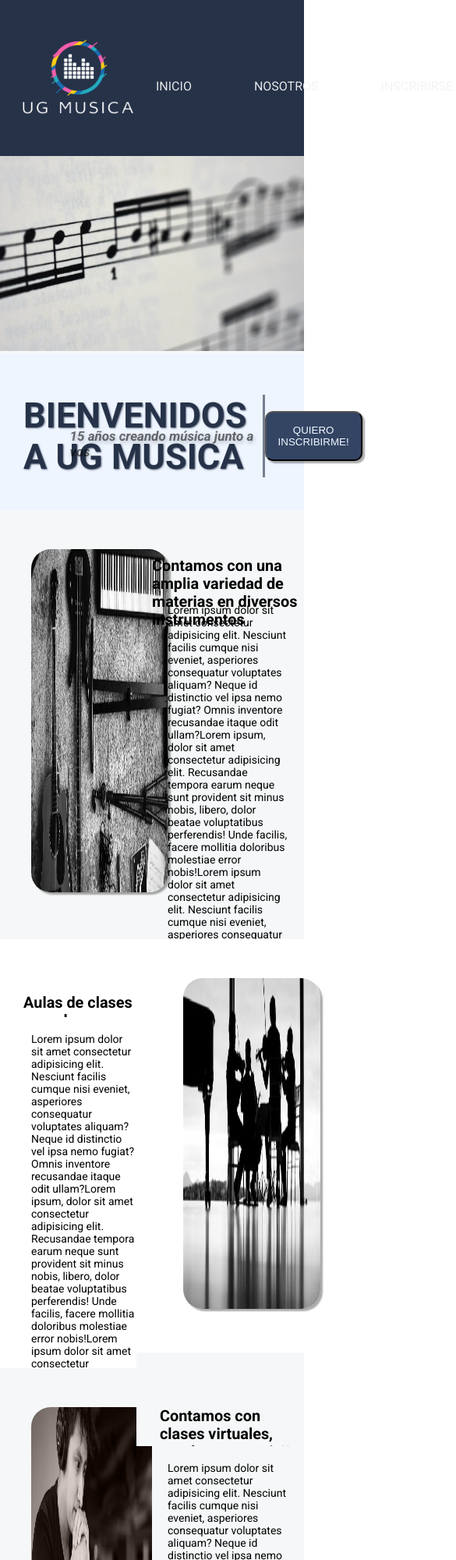
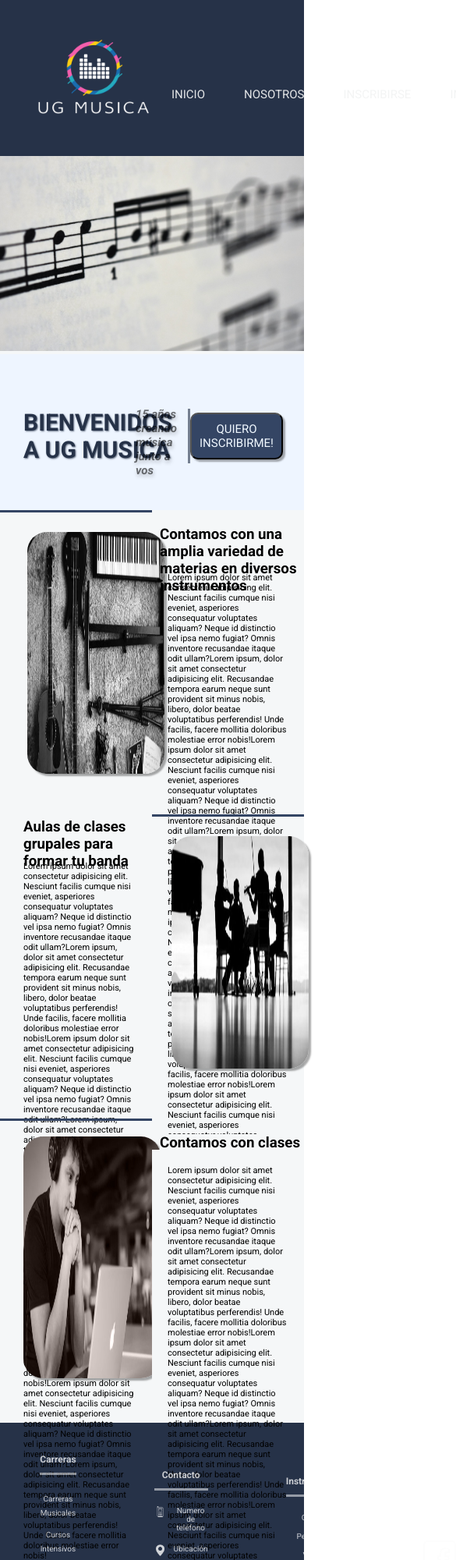
Before and after one commit to Bati8745/PreEntrega2-Batista, a plain HTML site: page index.html in a window 390 px wide. Shown: the top 2000 px of the page at 78% size, 585 px wide, since content can reach past the window. Drawn offline with Linux system fonts and the light colour scheme.

Commit message:
Finalizado el responsive en 2560 - 1440 -1024

```diff
--- a/css/style.css
+++ b/css/style.css
@@ -119,6 +119,7 @@ main{
 .art1{
     grid-area: art1;
     /* background-color: aqua;  */
+    border-top: #344564 solid;
 }
 
 .art1 img{
@@ -165,7 +166,7 @@ main{
 .art4{
     grid-area: art4;
     /* background-color: rgb(50, 148, 63);   */
-    background-color:white;
+    border-top: #344564 solid;
 }
 
 .art4 img{
@@ -182,14 +183,14 @@ main{
     font-family: "Roboto", sans-serif;
     padding-top: 2.5rem;
     padding-left: 1.25rem;
-    background-color:white;
+
 }
 
 .art6{
     grid-area: art6;
     /* background-color: rgb(255, 0, 21);  */
     padding-left: 1.25rem;
-    background-color:white;
+
 }
 
 .art6 p{
@@ -215,7 +216,7 @@ main{
 .art7{
     grid-area: art7;
     /* background-color: rgb(68, 0, 255);    */
-    background-color: #F5F7F8;
+    border-top: #344564 solid;
 }
 
 .art7 img{
@@ -412,6 +413,7 @@ footer .sec1{
 }
 
 
+
 /* Responsive: Index */
 
 
@@ -420,20 +422,41 @@ footer .sec1{
 
 @media (max-width: 2560px){
 
+/* Corrección seccion bienvenida */
+
 header{
     position:relative;
+}
 
+header div img{
+    width: 12.5rem;
+    height: 12.5rem;
+    margin-left: 1.25rem;
+}
+
+.navBar ul li a{
+    text-decoration: none;
+    color: rgba(242, 243, 243, 0.932);
+    list-style: none;
+    font-size: 1.25rem;
 }
 
 /* Corrección seccion bienvenida */
 
 .seccionBienvenida h2{
         margin-top: 1.25rem;
-        margin-left: -46.875rem;
+        margin-left: -43.75rem;
         font-size: 1.4375rem;
         font-style: italic;
         color: rgba(0, 0, 0, 0.548);
         text-shadow: .0625rem .1875rem .3125rem rgba(0, 0, 0, 0.226);
+}
+
+.seccionBienvenida button{
+    font-size: 1.125rem;
+    padding: 1.875rem;
+    margin-right: 12.5rem;
+
 }
 
 /* Corrección seccion Principal */
@@ -473,7 +496,7 @@ header{
 }
 
 .art3 div button {/* Caracteristicas botón 1 */
-    font-size: 1.5625rem;
+    font-size: 1.25rem;
     padding: 1.875rem 3.125rem;
 }
 
@@ -495,7 +518,7 @@ header{
 }
 
 .art6 div button {/* Caracteristicas botón 2 */
-    font-size: 1.5625rem;
+    font-size: 1.25rem;
     padding: 1.875rem 3.125rem;
 }
 
@@ -517,7 +540,7 @@ header{
 }
 
 .art9 div button {/* Caracteristicas botón 3 */
-    font-size: 1.5625rem;
+    font-size: 1.25rem;
     padding: 1.875rem 3.125rem;
 }
 
@@ -530,15 +553,29 @@ footer .sec1{
 }
 }
 
+
 /* 1440px */
+
+@media (max-width:1440px){
+
+/* Corrección Header */
+
+header div img{
+    width: 12.5rem;
+    height: 12.5rem;
+    margin-left: 1.25rem;
+}
+
+.navBar ul {
+    gap: 3.75rem;
+
+}
 
 /* Corrección seccion bienvenida */
 
-@media (max-width:1440px){
-
 .seccionBienvenida h2{
         margin-top: 1.25rem;
-        margin-left: -15.625rem;
+        margin-left: -12.5rem;
         font-size: 1.0625rem;
         font-style: italic;
         color: rgba(0, 0, 0, 0.548);
@@ -590,11 +627,6 @@ footer .sec1{
     padding: 1.25rem 2.5rem;
 }
 
-.art4{
-    background-color: white;
-}
-
-
 .art4 img{ /* Imagen 2 */
     width: 90%;
     height: 77%;
@@ -617,7 +649,7 @@ footer .sec1{
 }
 
 .art6 div{ /* Movimiento botón 2 */
-    margin-bottom: 1.5625rem;
+    /* margin-bottom: 1.5625rem; */
     padding-left: 31.25rem;
 }
 
@@ -659,4 +691,305 @@ footer .sec1{
     padding: 1.25rem 2.5rem;
 
 }
+
+/* Corrección seccion Footer */
+
+footer{
+    width: 100%;
 }
+
+
+footer .sec1{
+    width: 100%;
+    display: flex;
+    /* justify-content: center; */
+    gap: 3.125rem;
+    padding-left: 0rem;
+
+}
+
+.carreras{
+    margin-left: 31.25rem;
+}
+
+
+.logosContacto{
+    margin-top: 12.5rem;
+    padding-left: 15.625rem;
+    margin-left: 0rem;
+
+}
+}
+
+/* 1024px */
+
+@media (max-width:1024px){
+
+/* Corrección Header */
+
+.navBar ul {
+    gap: 3.125rem;
+    margin-top: 3.75rem;
+    margin-right: 3.125rem; ;
+    list-style: none;
+    font-family: "Roboto", sans-serif;
+}
+
+.navBar ul li a{
+    text-decoration: none;
+    color: rgba(242, 243, 243, 0.932);
+    list-style: none;
+    font-size: .9375rem;
+}
+
+/* Corrección seccion Bienvenida */
+
+.seccionBienvenida{
+    padding-top: .625rem;
+    padding-left: 1.875rem;
+
+}
+
+
+.seccionBienvenida h1{
+    font-size: 1.875rem;
+    padding-right: 1.25rem;
+
+}
+
+.seccionBienvenida h2{
+    margin-top: .9375rem;
+    margin-left: -4.375rem;
+    font-size: .9375rem;
+    font-style: italic;
+}
+
+.seccionBienvenida button{
+    padding: .625rem;
+    border-radius: .625rem;
+    margin-right: 3.125rem;
+    font-size: .9375rem;
+    font-family: "Roboto", sans-serif
+}
+
+/* Corrección seccion Principal */
+
+.seccionPrincipal{
+    display: grid;
+    grid-template-columns: 25% 25% 25% 25%;
+    grid-template-rows: 2.5rem 21.875rem 2.5rem 21.875rem 2.5rem 21.875rem;
+    grid-template-areas:
+    "art1 art1 art2 art2"
+    "art1 art1 art3 art3"
+    "art5 art5 art4 art4"
+    "art6 art6 art4 art4"
+    "art7 art7 art8 art8"
+    "art7 art7 art9 art9"
+    ;
+}
+
+.art1{
+    grid-area: art1;
+    /* background-color: aqua;  */
+}
+
+.art1 img{
+    margin-top: 1.5625rem;
+    margin-left: 2.1875rem;
+}
+
+.art2{
+    grid-area: art2;
+    /* background-color: rgba(0, 255, 255, 0.247);  */
+    font-family: "Roboto", sans-serif;
+    font-size: 1rem;
+    margin-top: 1.25rem;
+    margin-left: .625rem;
+    padding: 0rem;
+}
+
+.art3{
+    grid-area: art3;
+    /* background-color: rgba(162, 0, 255, 0.555);  */
+    padding-top: 1.25rem;
+    font-size: .6875rem;
+
+}
+
+.art3 p{
+    padding: 1.25rem 1.25rem 0rem 1.25rem;
+    font-family: "Roboto", sans-serif;
+}
+
+.art3 div{
+    padding-left: 25rem;
+
+}
+
+.art3 div button{
+    padding: .3125rem;
+    font-size: .75rem;
+
+}
+
+.art4{
+    grid-area: art4;
+    /* background-color: rgb(50, 148, 63);   */
+
+
+}
+
+.art4 img{
+    margin-top: 1.5625rem;
+    margin-left: 1.5625rem;
+}
+.art5{
+    font-size: 1rem;
+    padding-top: .3125rem;
+}
+
+.art6{
+    padding-top: 1.25rem;
+    font-size: .6875rem;
+}
+
+.art6 p{
+    padding: 0rem 1.25rem 1.25rem .625rem;
+    font-family: "Roboto", sans-serif;
+}
+
+.art6 div{
+    padding-top: 0rem;
+    padding-left: 25rem;
+    margin-bottom: 0rem;
+
+}
+
+.art6 div button{
+    padding: .3125rem;
+    font-size: .75rem;
+
+}
+
+.art7{
+    grid-area: art7;
+    /* background-color: rgb(68, 0, 255);    */
+}
+
+.art7 img{
+    margin-top: 1.25rem;
+    margin-left: 1.875rem;
+}
+
+.art8{
+    grid-area: art8;
+    /* background-color: rgb(0, 195, 255);  */
+    font-family: "Roboto", sans-serif;
+    font-size: 1rem;
+    padding: 0rem;
+    margin-top: 1.25rem;
+    margin-left: .625rem;
+}
+
+.art9{
+    grid-area: art9;
+    /* background-color: rgb(255, 0, 119); */
+    padding-top: 1.25rem;
+    font-size: .6875rem;
+}
+
+.art9 div{
+    padding-left: 25rem;
+}
+
+.art9 div button{
+    padding: .3125rem;
+    font-size: .75rem;
+}
+
+/* Corrección Footer */
+
+footer .sec1{
+    gap: 6.25rem;
+}
+
+.carreras{
+    margin-left: 15.625rem;
+}
+
+.carreras h4{
+    margin-bottom: .625rem;
+    padding-bottom: .625rem;
+    font-size: .75rem;
+}
+
+.carreras li{
+    text-align: center;
+    list-style: none;
+    padding-top: .625rem;
+}
+
+.carreras li a{
+    font-size: .625rem;
+}
+
+.contacto{
+    margin-bottom: .9375rem;
+}
+
+.contacto h4{
+    margin-top: 1.875rem;
+    margin-bottom: 1.25rem;
+    padding-bottom: .625rem;
+    font-size: .75rem;
+}
+
+.contacto p{
+    font-size: .625rem;
+    margin-bottom: 1rem;
+}
+
+.contacto div p{
+    padding-left: .625rem;
+
+}
+
+.instrumentoslist{
+    margin-bottom: 2.375rem;
+}
+
+.instrumentoslist h4{
+    margin-top: 1.6875rem;
+    padding-bottom: .625rem;
+    font-size: .75rem;
+}
+
+.instrumentoslist ul{
+    margin-top: .625rem;
+}
+
+.instrumentoslist li{
+    padding-top: .3125rem;
+
+}
+
+.instrumentoslist li a{
+    font-size: .625rem;
+
+}
+
+.logosContacto{
+    margin-top: 12.5rem;
+    margin-left: 0rem;
+    padding-left: 0rem;
+}
+
+.sec2 p{
+    font-size: .625rem;
+}
+
+.sec3 p{
+    font-size: .625rem;
+}
+
+}
```
